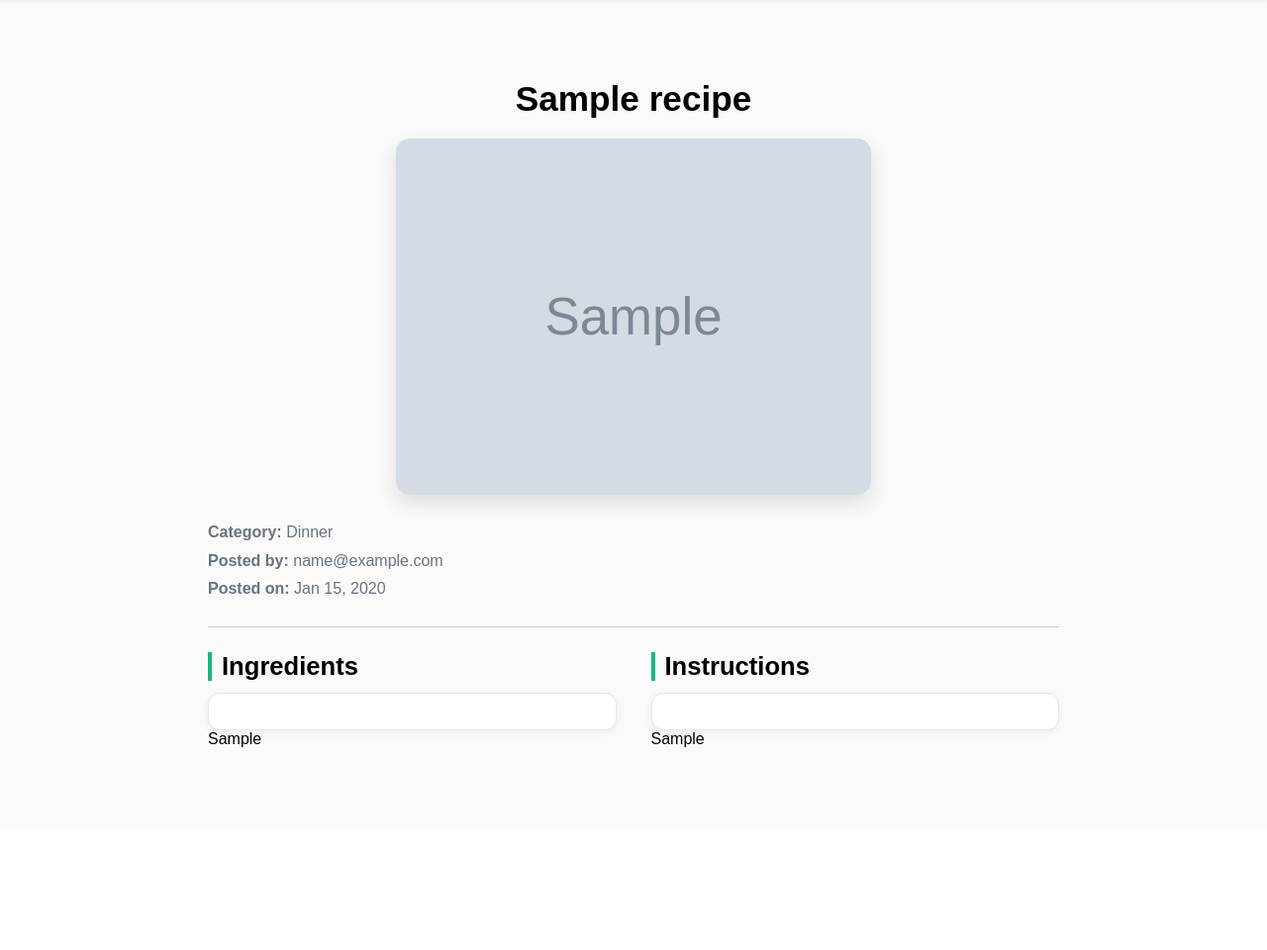
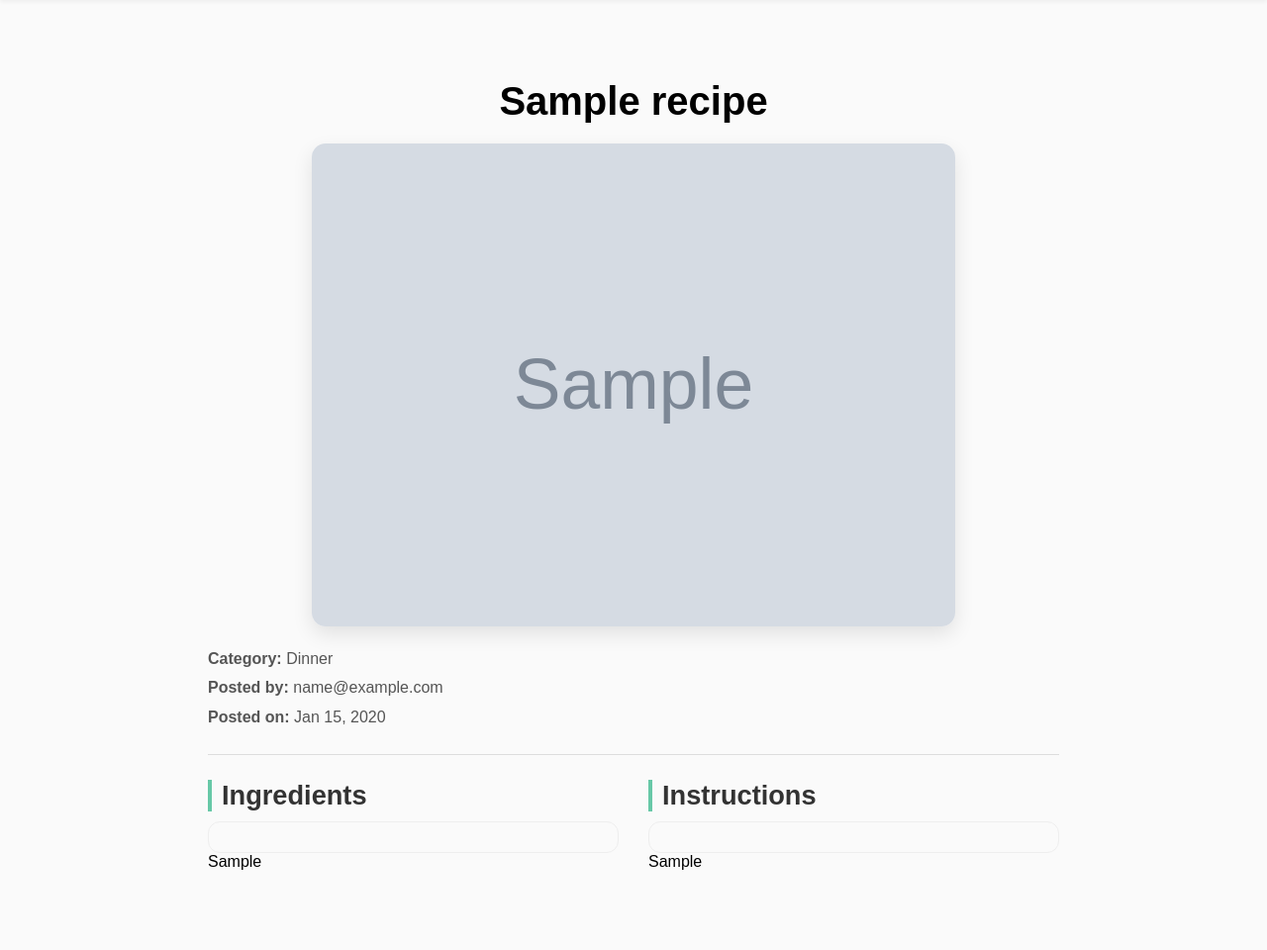
Before and after one commit to shreya-kindalkar/recipe-book, a Django app: page /recipe/1/ in a window 1280 px wide. Shown: the part 55-1015 px from the top of the page at 99% size. Before the commit the page ends 810 px from the top, so only its background shows below. Run offline with Django 5.2, Linux system fonts and the light colour scheme; tables that the repository leaves empty hold one stand-in row (values such as "Sample post"); grey boxes marked "Sample" are stand-in pictures.

Commit message:
Modified app.css

```diff
--- a/core/static/app.css
+++ b/core/static/app.css
@@ -1,4 +1,3 @@
-
 * {
     margin: 0;
     padding: 0;
@@ -43,11 +42,9 @@ body {
     --muted: #a1a1aa;
     --input-border: #374151;
 }
-
 a{
     text-decoration: none;
 }
-
 .navbar {
     position: sticky;
     display: flex;
@@ -367,7 +364,7 @@ a{
 
 .add-btn:hover {
     transform: translateY(-2px);
-    box-shadow: 0 12px 30px rgba(16,185,129,0.18);
+    box-shadow: 0 12px 30px rgba(239,71,111,0.18);
     background-color: var(--accent-color-2);
 }
 
@@ -409,20 +406,15 @@ a{
         height: 130px;
     }
 }
-
-/* ========================== */
-/*     RECIPE DETAILS FIXED   */
-/* ========================== */
-
+/*Recipe details */
 .detail-wrapper {
     max-width: 900px;
     margin: 40px auto;
     padding: 20px;
     animation: fadeIn 0.5s ease-in-out;
 }
-
 .detail-title {
-    font-size: 2.2rem;
+    font-size: 2.5rem;
     font-weight: bold;
     margin-bottom: 20px;
     text-align: center;
@@ -431,81 +423,61 @@ a{
 .detail-img-box {
     display: flex;
     justify-content: center;
-    margin-bottom: 25px;
+    margin-bottom: 20px;
 }
 
 .detail-img {
     width: 100%;
-    max-width: 480px;
+    max-width: 650px;
     border-radius: 14px;
-    box-shadow: 0 8px 20px rgba(0,0,0,0.12);
+    box-shadow: 0 8px 20px rgba(0,0,0,0.1);
     object-fit: cover;
 }
 
 .detail-meta {
     font-size: 1rem;
-    color: var(--muted);
-    margin: 10px 0 25px;
+    color: #555;
+    margin: 15px 0 25px;
     line-height: 1.6;
 }
 
 .detail-meta p {
-    margin: 3px 0;
+    margin: 4px 0;
 }
 
 .detail-divider {
     margin: 25px 0;
     border: 0;
-    border-top: 1px solid #ccc;
+    border-top: 1px solid #ddd;
 }
 
 .detail-content-grid {
     display: grid;
-    grid-template-columns: 1fr 1fr;
-    gap: 35px;
-    margin-top: 20px;
+    grid-template-columns: 1fr;
+    gap: 30px;
 }
 
+@media(min-width: 900px) {
+    .detail-content-grid {
+        grid-template-columns: 1fr 1fr;
+    }
+}
 .detail-section h2 {
-    font-size: 1.6rem;
-    margin-bottom: 12px;
-    color: var(--text-color);
-    border-left: 4px solid var(--accent-color);
+    font-size: 1.7rem;
+    margin-bottom: 10px;
+    color: #333;
+    border-left: 4px solid #67c8a7;
     padding-left: 10px;
 }
-
 .detail-text {
     font-size: 1rem;
-    line-height: 1.65;
-    color: var(--text-color);
-    background: var(--card-bg);
-    padding: 18px;
+    line-height: 1.7;
+    color: #444;
+    background: #fafafa;
+    padding: 15px;
     border-radius: 12px;
-    border: 1px solid var(--input-border);
-    box-shadow: 0px 2px 8px rgba(0,0,0,0.06);
+    border: 1px solid #eee;
 }
-
-@media(max-width: 900px) {
-    .detail-content-grid {
-        grid-template-columns: 1fr;
-        gap: 25px;
-    }
-
-    .detail-img {
-        max-width: 360px;
-    }
-}
-
-@media(max-width: 600px) {
-    .detail-img {
-        max-width: 100%;
-    }
-
-    .detail-title {
-        font-size: 1.8rem;
-    }
-}
-
 @keyframes fadeIn {
     from {
         opacity: 0;
@@ -516,8 +488,7 @@ a{
         transform: translateY(0);
     }
 }
-
-/* Profile Dropdown */
+/* Profile Dropdown Fix */
 .profile-menu-wrapper {
     position: relative;
     display: inline-block;
@@ -542,7 +513,7 @@ a{
     width: 160px;
     padding: 8px 0;
     display: none;
-    z-index: 999;
+    z-index: 999; /* Highest so it's clickable */
 }
 
 .profile-dropdown a {
@@ -558,6 +529,7 @@ a{
     color: var(--accent-color-2);
 }
 
+/* Show dropdown when active */
 .profile-menu-wrapper.active .profile-dropdown {
     display: block;
 }
```
